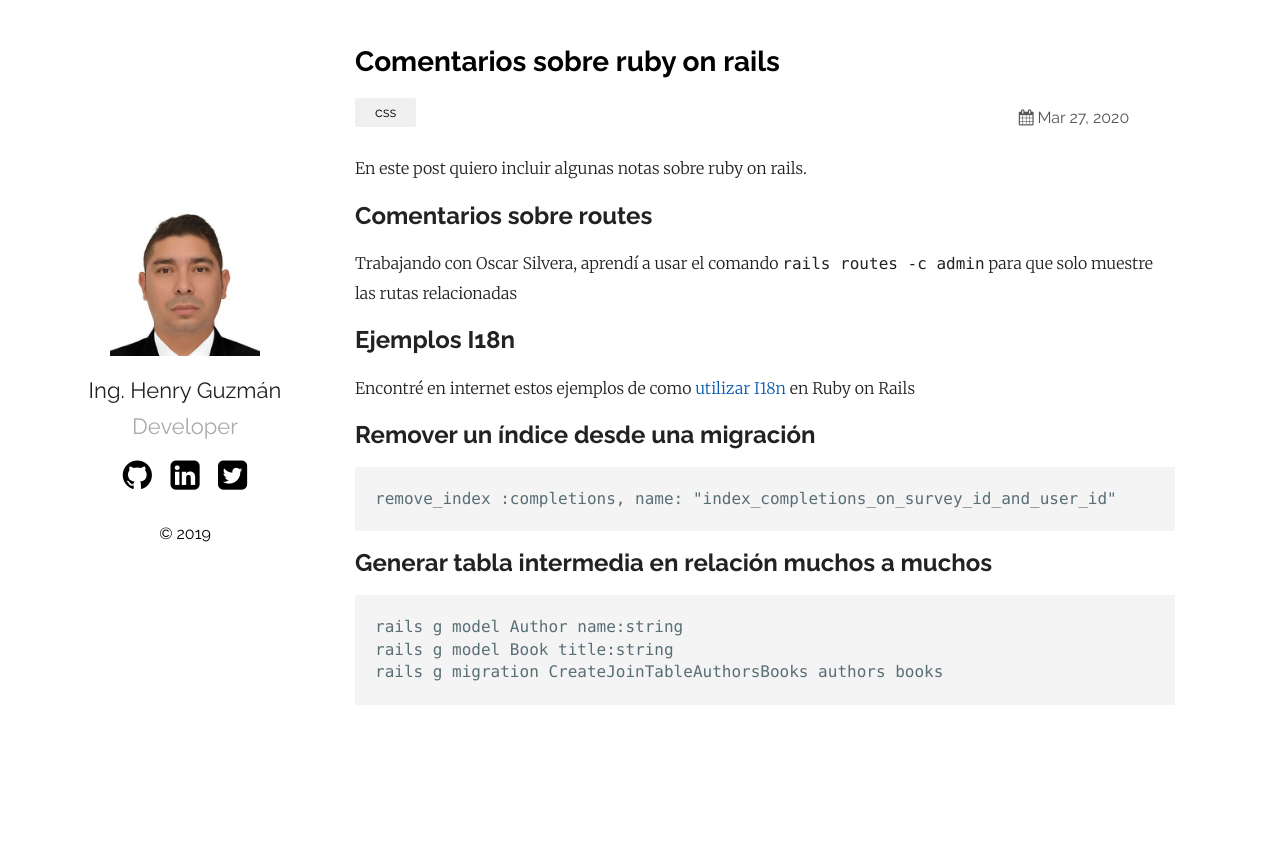
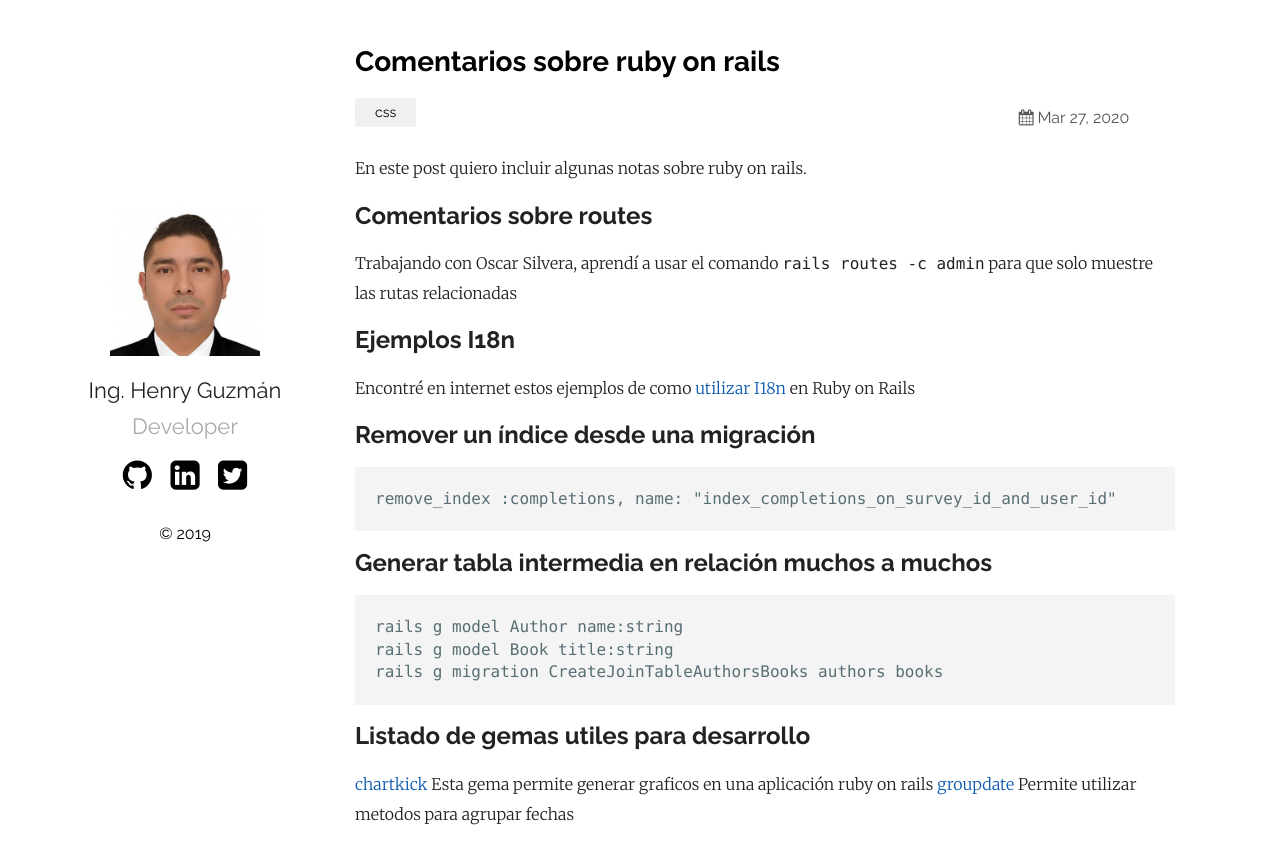
Before and after one commit to hguzman/hguzman.github.io, a Jekyll site: the page built from _posts/2020-03-27-comentarios-sobre-ruby-on-rails.markdown, in a window 1280 px wide. Shown: the top 864 px of the page. Built offline with Jekyll 4.4.1, drawn with Linux system fonts in a browser that asks for light colours; comment, search, counter and statistics services are not loaded.

Commit message:
Update 2020-03-27-comentarios-sobre-ruby-on-rails.markdown

````diff
--- a/_posts/2020-03-27-comentarios-sobre-ruby-on-rails.markdown
+++ b/_posts/2020-03-27-comentarios-sobre-ruby-on-rails.markdown
@@ -29,4 +29,11 @@ rails g model Book title:string
 rails g migration CreateJoinTableAuthorsBooks authors books
 ```
 
+## Listado de gemas utiles para desarrollo
+
+[chartkick][chartkick] Esta gema permite generar graficos en una aplicación ruby on rails
+[groupdate][groupdate] Permite utilizar metodos para agrupar fechas
+
 [i18n]: https://kapeli.com/cheat_sheets/Rails_i18n.docset/Contents/Resources/Documents/index
+[chartkick]: https://chartkick.com/
+[groupdate]: https://github.com/ankane/groupdate
````
